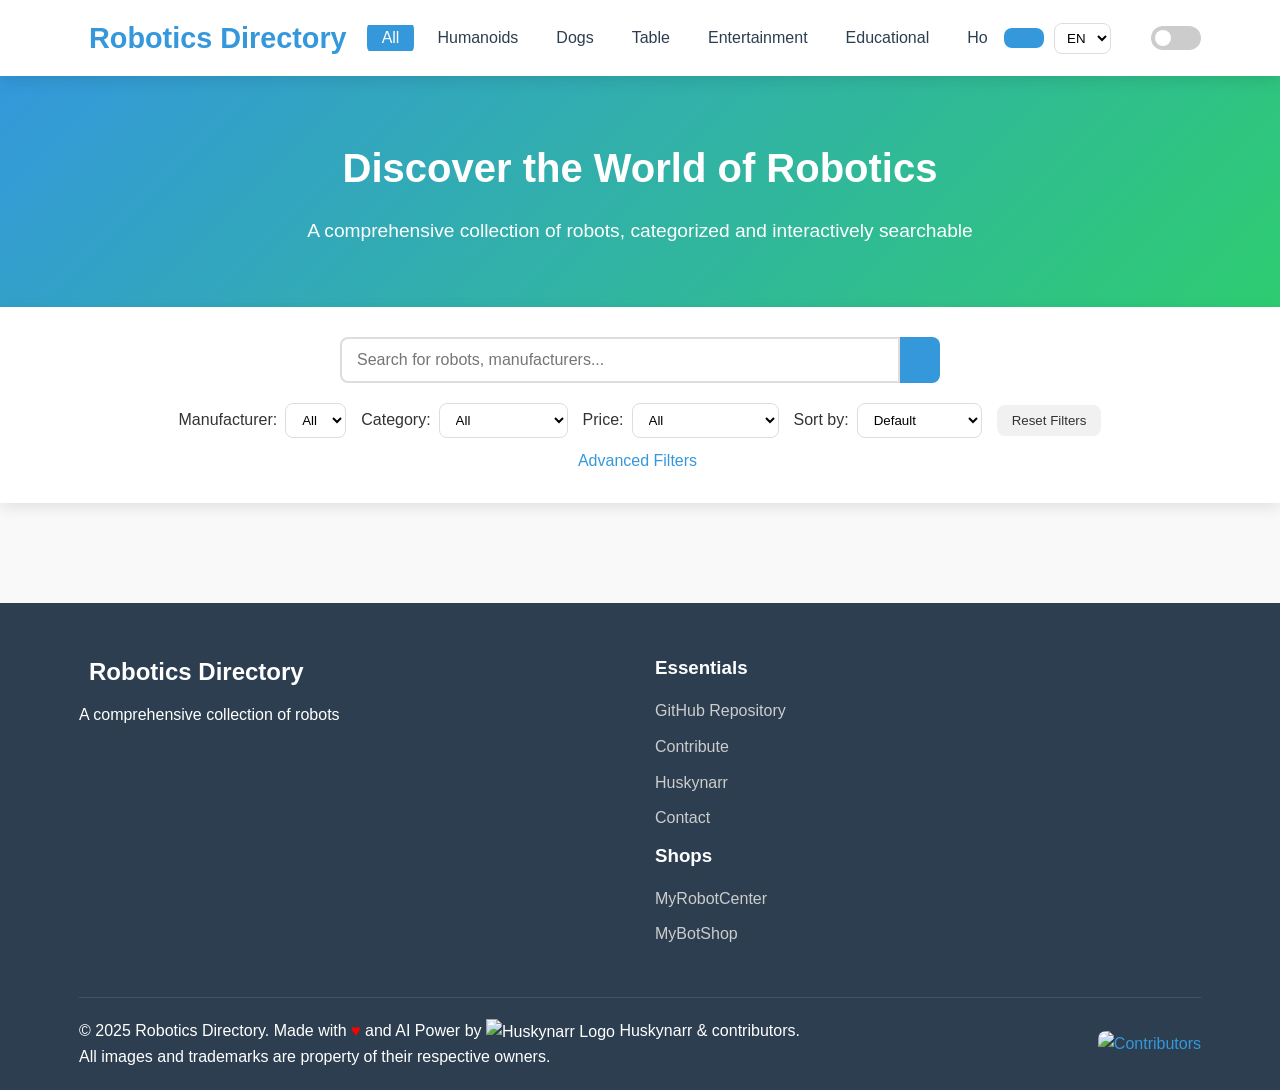
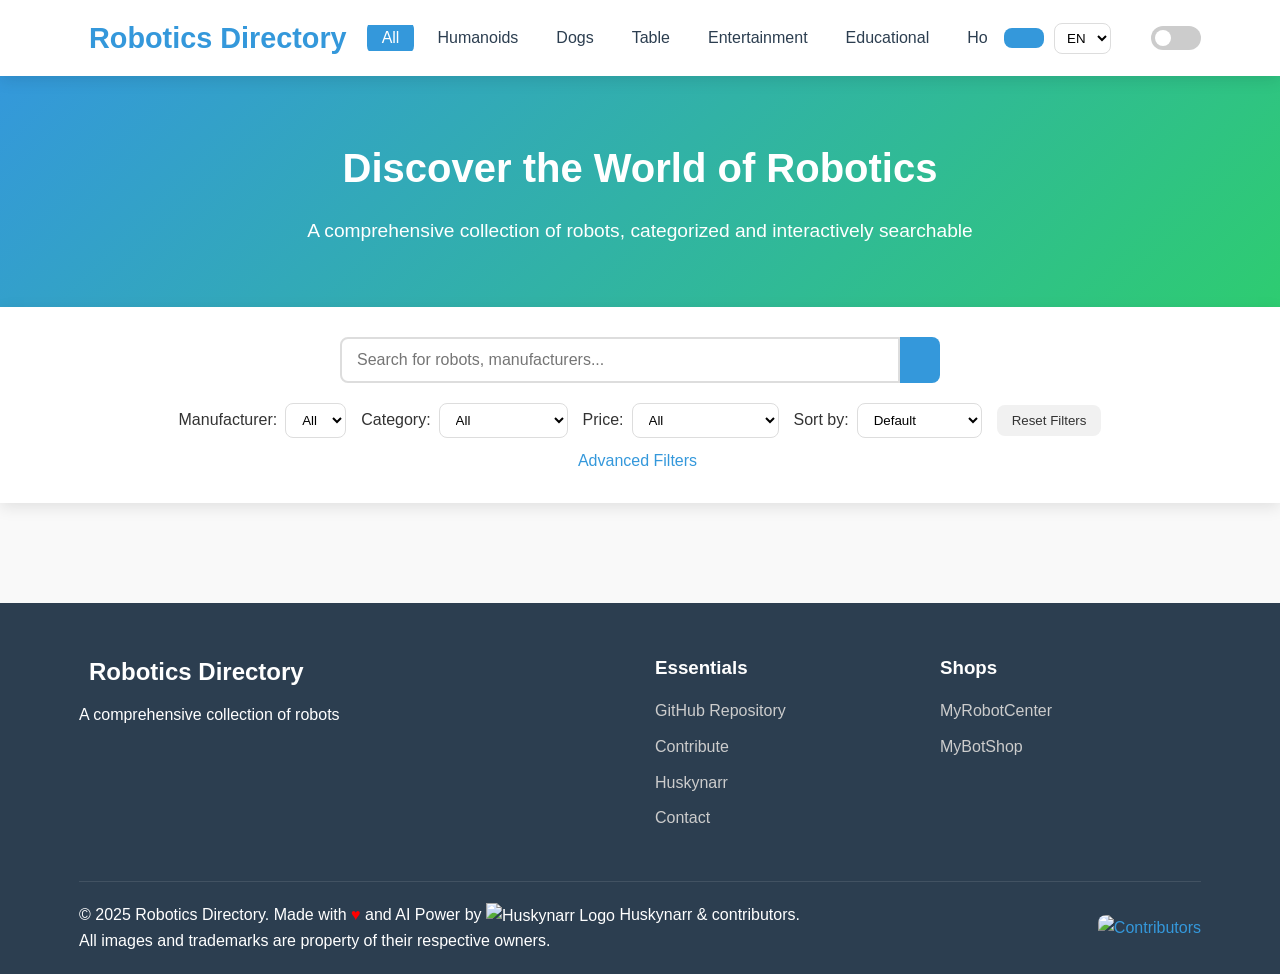

Split footer links into columns

--- a/css/style.css
+++ b/css/style.css
@@ -549,6 +549,12 @@ footer {
     margin-bottom: 15px;
 }
 
+.footer-links-columns {
+    display: grid;
+    grid-template-columns: repeat(auto-fit, minmax(160px, 1fr));
+    gap: 24px;
+}
+
 .footer-links ul {
     list-style: none;
 }
